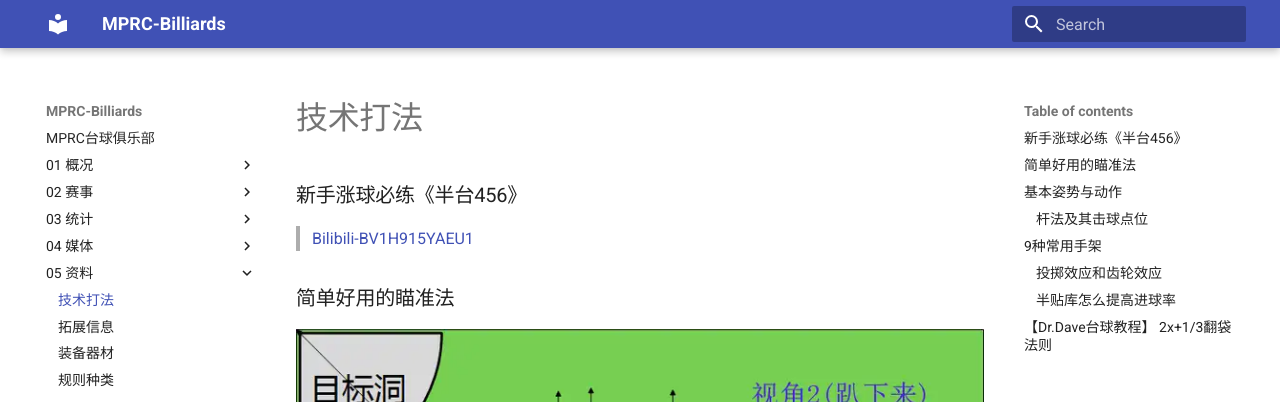
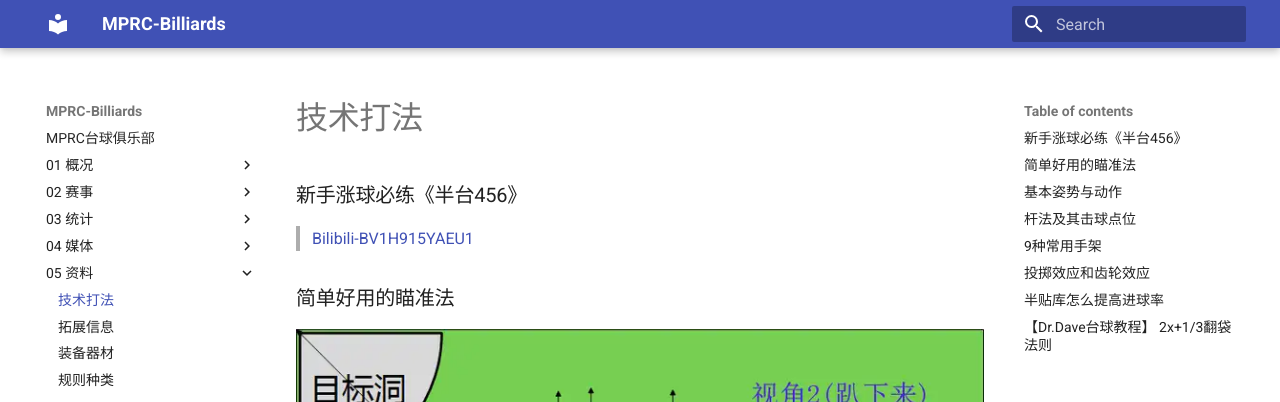
Before and after one commit to mprc-billiards/mprc-billiards.github.io, an MkDocs documentation site: the page built from docs/05-资料/技术打法.md, in a window 1280 px wide and 900 px high. Shown: the top 402 px of the window. Built offline with MkDocs 1.6.1 and Material for MkDocs 9.7.7, drawn with Linux system fonts in a browser that asks for light colours.

Commit message:
fix typo

```diff
--- a/docs/05-资料/技术打法.md
+++ b/docs/05-资料/技术打法.md
@@ -10,7 +10,7 @@
 
 > [Zhihu-19658895/16536895](https://www.zhihu.com/question/19658895/answer/16536895)
 
-## 基本姿势与动作
+### 基本姿势与动作
 
 ![](./img/action.png)
 
@@ -22,7 +22,7 @@
 
 > Alciatore, David G. The Illustrated Principles of Pool and Billiards. Union Square & Co., 2017.
 
-## 9种常用手架
+### 9种常用手架
 
 ![](./img/shoujia.png)
 
@@ -36,6 +36,6 @@
 
 > [Bilibili-BV1BE421K7ic](https://www.bilibili.com/video/BV1BE421K7ic)
 
-## 【Dr.Dave台球教程】 2x+1/3翻袋法则
+### 【Dr.Dave台球教程】 2x+1/3翻袋法则
 
 > [Bilibili-BV14q4y1V7wy](https://www.bilibili.com/video/BV14q4y1V7wy)
```
